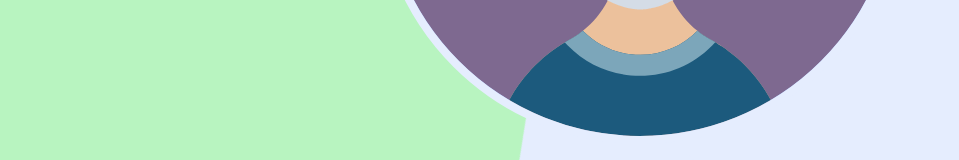
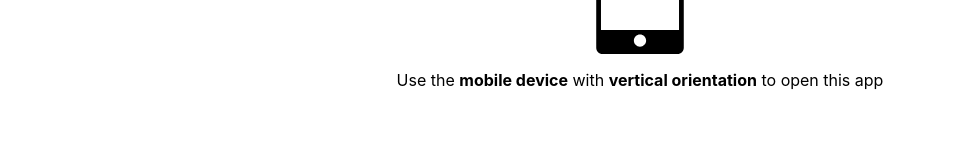
Before and after one commit to platon517/tags, a React (Create React App) app: page / in a window 1280 px wide. Shown: the part 400-560 px from the top of the page, without its empty margins (0-959 px from the left). Built offline with nearby package versions, Linux system fonts and the light colour scheme; no server answers.

Commit message:
No connection plate & vertical orientation plate

```diff
--- a/public/index.html
+++ b/public/index.html
@@ -31,7 +31,7 @@
       work correctly both with client-side routing and a non-root public URL.
       Learn how to configure a non-root public URL by running `npm run build`.
     -->
-    <title>React App</title>
+    <title>Tags chat</title>
   </head>
   <body>
     <noscript>
--- a/src/App.js
+++ b/src/App.js
@@ -1,5 +1,6 @@
 import React  from 'react';
 import {PreChatPlate} from "./components/dumb/PreChatPlate/PreChatPlate";
+import {NoConnection} from "./components/dumb/NoConnection/NoConnection";
 import {ChatContainer} from "./components/dumb/ChatContainer/ChatContainer";
 import {DynamicHeightContainer} from "./components/UI/DynamicHeightContainer/DynamicHeightContainer";
 import {TagsEditor} from "./components/dumb/TagsEditor/TagsEditor";
@@ -36,6 +37,7 @@ const getRandomInt = (min, max) => Math.floor(Math.random() * (max - min)) + min
 const App = () => {
 
   const [windowPlate, setWindowPlate] = React.useState('');
+  const [noConnection, setNoConnection] = React.useState(true);
 
   const [user, setUser] = React.useState({
     id: null,
@@ -60,6 +62,7 @@ const App = () => {
     if (newSocket) {
       setSocket(newSocket);
       newSocket.on('connect_error', () => {
+        setNoConnection(true);
         setUser({
           ...user,
           name: 'Your Name',
@@ -68,6 +71,7 @@ const App = () => {
       });
       newSocket.on('connect', () => {
         windowPlate !== WINDOWS.TAGS_EDITOR && setWindowPlate(WINDOWS.TAGS_EDITOR);
+        setNoConnection(false);
         setFoundUser(null);
         setUser({
           ...user,
@@ -172,6 +176,7 @@ const App = () => {
           <WindowContext.Provider value={ contextWindow }>
             <DynamicHeightContainer>
               <AvatarsContext.Provider value={avatars}>
+                {noConnection && <NoConnection/>}
                 {
                   renderSwitcher()
                 }
--- a/src/components/UI/DynamicHeightContainer/DynamicHeightContainer.jsx
+++ b/src/components/UI/DynamicHeightContainer/DynamicHeightContainer.jsx
@@ -6,6 +6,7 @@ export const DynamicHeightContainer = props => {
   const container = React.useRef(null);
 
   const [dynamicHeightDelta, setDynamicHeightDelta] = React.useState(0);
+  const [isVertical, setIsVertical] = React.useState(window.innerHeight > window.innerWidth);
 
   React.useEffect(() => {
     heightChange();
@@ -16,8 +17,10 @@ export const DynamicHeightContainer = props => {
       const newDelta = Math.abs(container.current.getBoundingClientRect().top);
       if (dynamicHeightDelta !== newDelta) console.log('new height!');
       setDynamicHeightDelta(newDelta);
+      setIsVertical(window.innerHeight > window.innerWidth);
     }
-    setTimeout(heightChange, 100); // ios keyboard padding
+    setTimeout(heightChange, 100);
+    // Ios keyboard is moving the entire window with keyboard height. To pose things right, I used this function.
   };
 
   return(
@@ -31,7 +34,10 @@ export const DynamicHeightContainer = props => {
         }
       }
     >
-      { props.children }
+      {!isVertical && <div className={styles.useVertical}>
+        <p>Use the <b>mobile device</b> with <b>vertical orientation</b> to open this app</p>
+      </div>}
+      {props.children }
     </div>
   );
 };
--- a/src/components/UI/DynamicHeightContainer/DynamicHeightContainer.module.scss
+++ b/src/components/UI/DynamicHeightContainer/DynamicHeightContainer.module.scss
@@ -3,3 +3,23 @@
   flex-direction: column;
   position: relative;
 }
+
+.useVertical{
+  width: 100vw;
+  height: 100vh;
+  position: absolute;
+  z-index: 999;
+  background-color: white;
+  display: flex;
+  align-items: center;
+  justify-content: center;
+  flex-direction: column;
+  white-space: nowrap;
+  &:before{
+    width: 10em;
+    height: 10em;
+    content: '';
+    background-image: url("../../../img/svg/iphone.svg");
+    background-size: 100%;
+  }
+}
--- /dev/null
+++ b/src/components/dumb/NoConnection/NoConnection.jsx
@@ -0,0 +1,14 @@
+import React from 'react';
+import styles from './NoConnection.module.scss';
+import img from '../../../img/svg/unplugged.svg';
+
+export const NoConnection = React.memo(() => {
+  return(
+    <div className={styles.container}>
+      <div className={styles.block}>
+        <img alt={'No Connection'} src={img}/>
+      </div>
+      <div className={styles.text}>Trying to connect</div>
+    </div>
+  )
+});
--- /dev/null
+++ b/src/components/dumb/NoConnection/NoConnection.module.scss
@@ -0,0 +1,53 @@
+@import "../../../styles/constants";
+
+.container{
+  width: 100vw;
+  height: 100vh;
+  position: absolute;
+  top: 0;
+  left: 0;
+  z-index: 99;
+  display: flex;
+  justify-content: center;
+  align-items: center;
+  background-color: $main_bg;
+  flex-direction: column;
+}
+
+.block{
+  width: 80vw;
+  height: 80vw;
+  background-color: $main_blue;
+  border-radius: 100%;
+}
+
+.text{
+  margin-top: 1em;
+  font-size: 1.5em;
+  color: darken($main_blue, 15%);
+  font-weight: 300;
+  position: relative;
+  &:after{
+    position: absolute;
+    content: '';
+    animation: dots 2s linear infinite;
+  }
+}
+
+@keyframes dots {
+  0%{
+    content: '';
+  }
+  25%{
+    content: '.';
+  }
+  50%{
+    content: '..';
+  }
+  75%{
+    content: '...';
+  }
+  100%{
+    content: '...';
+  }
+}
--- a/src/components/dumb/PreChatPlate/ButtonsRow/ButtonsRow.module.scss
+++ b/src/components/dumb/PreChatPlate/ButtonsRow/ButtonsRow.module.scss
@@ -18,8 +18,8 @@
 
 .button_next{
   flex-grow: 1;
-  border: #ff4f4f 1px solid;
-  color: #ff4f4f;
+  border: $main_red 1px solid;
+  color: $main_red;
   background-color: transparent;
 }
 
--- a/src/components/dumb/TagsEditor/TagsCloud/TagsCloud.module.scss
+++ b/src/components/dumb/TagsEditor/TagsCloud/TagsCloud.module.scss
@@ -75,5 +75,5 @@
 }
 
 .delete{
-  background-color: #ff4f4f;
+  background-color: $main_red;
 }
--- a/src/styles/constants.scss
+++ b/src/styles/constants.scss
@@ -1,3 +1,4 @@
 $main_bg: aliceblue;
 $main_blue: #a0befb;
 $main_pink: #e595ff;
+$main_red: #ff4f4f;
```
Also changed, not shown: src/img/svg/iphone.svg (added), src/img/svg/unplugged.svg (added).
